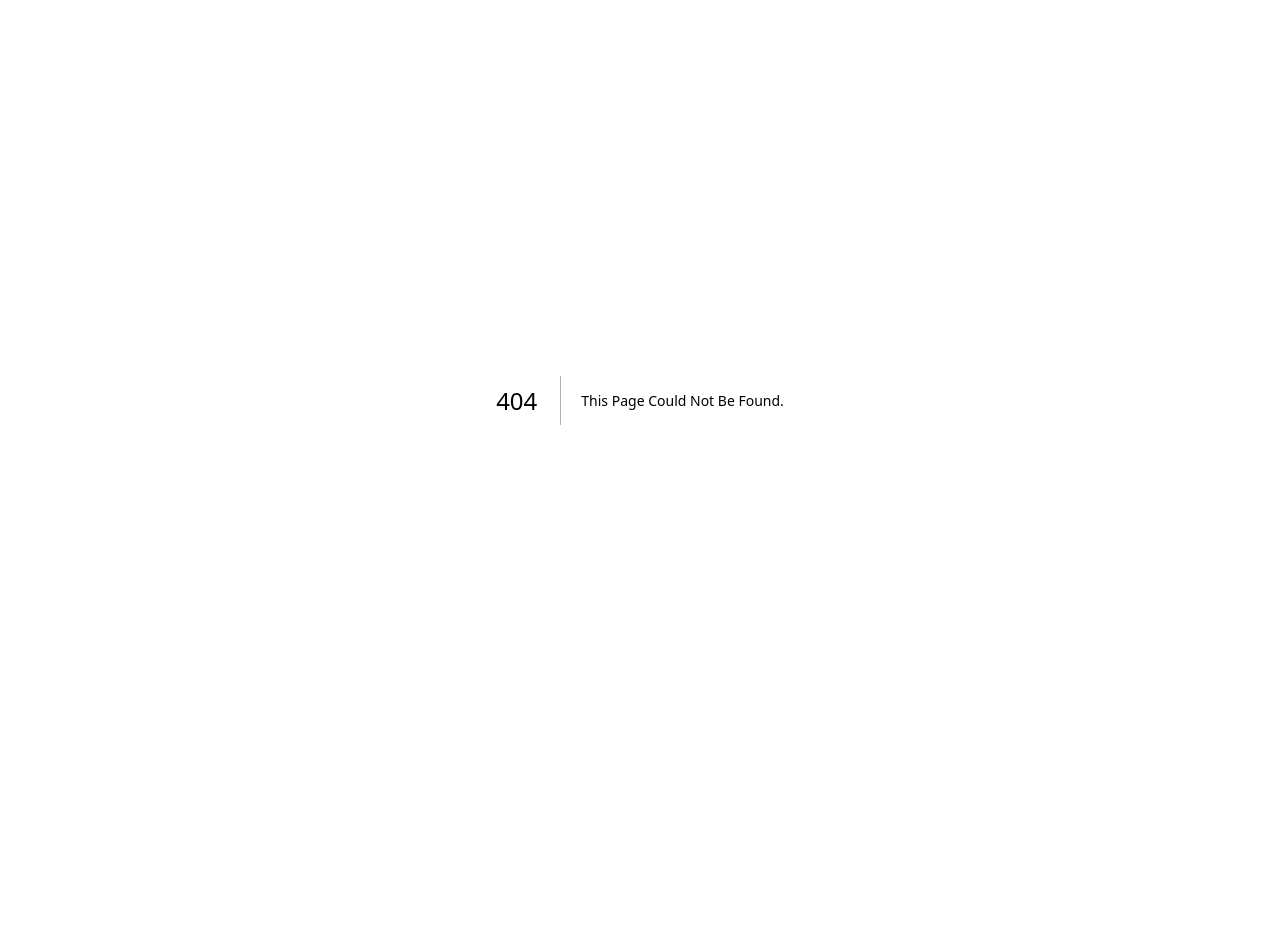
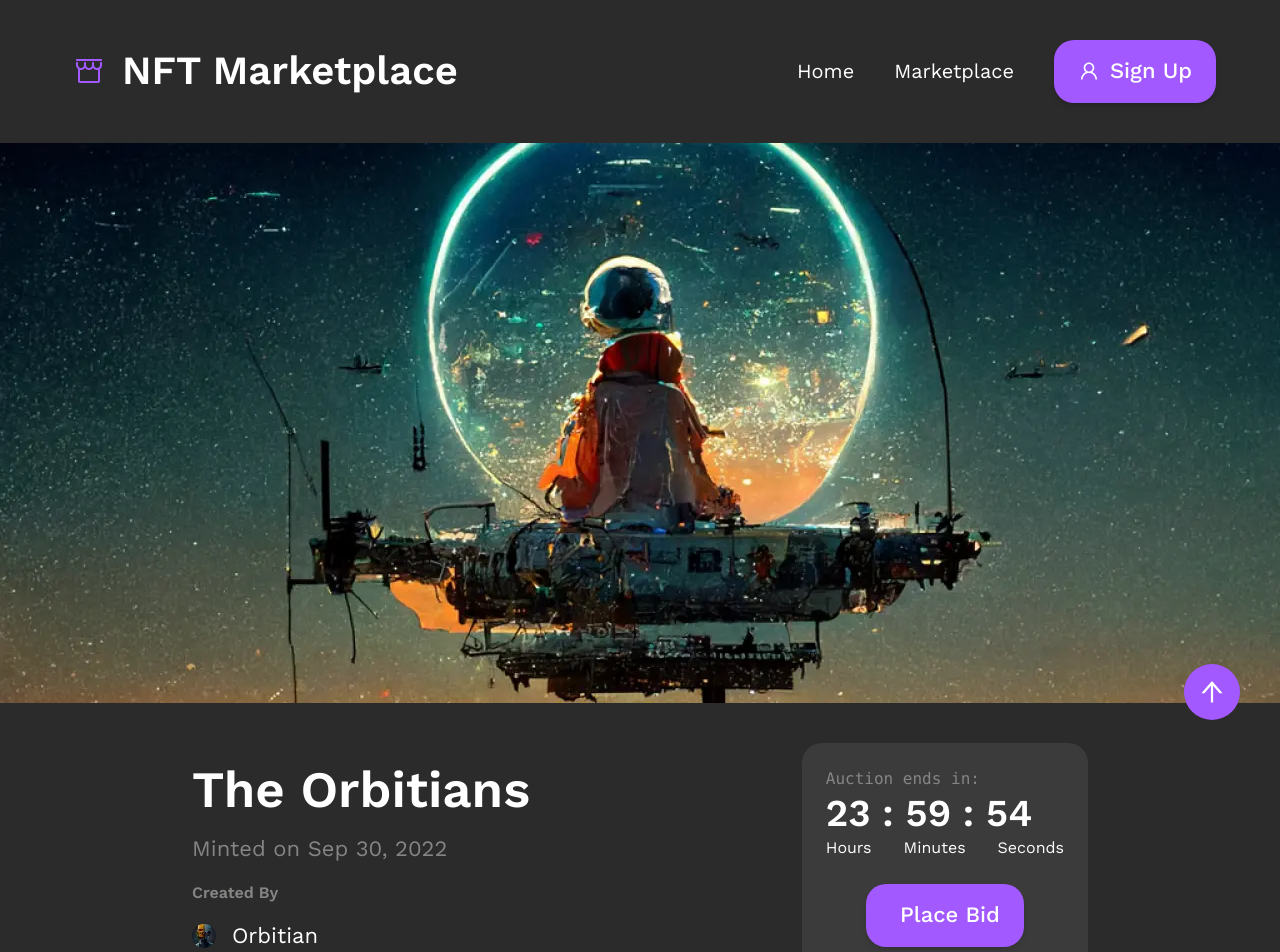
Before and after one commit to phattien991412/nftmarketplace, a Next.js app: page /nft/orbitians in a window 1280 px wide. Before the commit this address had no page. Shown: the top 952 px of the page. Before the commit the page ends 800 px from the top, so only its background shows below. Built offline with nearby package versions, Linux system fonts and the light colour scheme.

Commit message:
create new file

```diff
--- a/components/HomePage/Collection.HomePage.jsx
+++ b/components/HomePage/Collection.HomePage.jsx
@@ -38,7 +38,7 @@ const Collection = () => {
             <div>
               <BlurredImage
                 className={
-                  "hover:scale-90 cursor-pointer transition-all duration-500"
+                  "hover:scale-90 cursor-pointer"
                 }
                 src={item.cover}
                 width={300}
@@ -51,7 +51,7 @@ const Collection = () => {
                 <li key={image} className="h-[70px] w-[70px] lg:h-[100px] lg:w-[100px]">
                   <BlurredImage
                     className={
-                      "rounded-[20px] transition-all duration-500 hover:scale-90 cursor-pointer"
+                      "rounded-[20px] hover:scale-90 cursor-pointer"
                     }
                     src={image}
                     width={100}
@@ -60,7 +60,7 @@ const Collection = () => {
                   />
                 </li>
               ))}
-              <li className="grid place-items-center font-semibold h-[70px] w-[70px] lg:h-[100px] lg:w-[100px] bg-button rounded-[20px] cursor-pointer transition-all duration-500 hover:scale-90 ">
+              <li className="grid place-items-center font-semibold h-[70px] w-[70px] lg:h-[100px] lg:w-[100px] bg-button rounded-[20px] cursor-pointer hover:scale-90 ">
                 <p>1025+</p>
               </li>
             </ul>
@@ -69,8 +69,8 @@ const Collection = () => {
               <Link href={"/artis"} passHref >
                 <BlurredImage
                   src={item.avatar}
-                  width={50}
-                  height={50}
+                  width={500}
+                  height={500}
                   alt={"avatar"}
                 />
               </Link>
--- a/components/Layout/Header.jsx
+++ b/components/Layout/Header.jsx
@@ -20,14 +20,14 @@ const Header = () => {
       title: "Marketplace",
       link: "/marketplace"
     },
-    {
-      title: "Rankings",
-      link: "/rankings"
-    },
-    {
-      title: "Connect a wallet",
-      link: "/wallet"
-    },
+    // {
+    //   title: "Rankings",
+    //   link: "/rankings"
+    // },
+    // {
+    //   title: "Connect a wallet",
+    //   link: "/wallet"
+    // },
     {
       title: "Sign Up",
       link: "/signup"
@@ -60,7 +60,7 @@ const Header = () => {
             key={item.title}
             onClick={() => setSelect(item.link !== "/signup" ? item.link : "")}
             className={`${
-              item.link === select && "border-b-2 border-button"
+              item.link === select && "scale-100"
             }`}
           >
             <Link href={item.link} passHref>
--- a/components/MarketplacePage/ListNFT.MarketplacePage.jsx
+++ b/components/MarketplacePage/ListNFT.MarketplacePage.jsx
@@ -78,9 +78,6 @@ const ListNFT = ({ type }) => {
   ];
   return (
     <div className="mt-20">
-      <div className="">
-
-      </div>
       <ListCard data={type === "NFTs" ? data : []} className={"bg-primary"} alt={"nft"} />
     </div>
   );
--- /dev/null
+++ b/components/NFTPage/Banner.NFTPage.jsx
@@ -0,0 +1,107 @@
+import React from "react";
+import BlurredImage from "../ReuseComponents/BlurredImage";
+import Button from "../ReuseComponents/Button";
+import { useCountdown } from "../ReuseComponents/useCountDown";
+import { AiOutlineGlobal } from "react-icons/ai";
+
+const Banner = () => {
+  const ONE_DAY_IN_MS = 24 * 60 * 60 * 1000;
+  const NOW_IN_MS = new Date().getTime();
+  const dateTimeAfterOneDay = NOW_IN_MS + ONE_DAY_IN_MS;
+
+  const [days, hours, minutes, seconds] = useCountdown(dateTimeAfterOneDay);
+
+  const tags = ["Animation", "illustration", "black", "moon"];
+
+  return (
+    <div>
+      <BlurredImage
+        src={"/images/nft-banner.webp"}
+        className={"h-[560px]"}
+        width={1400}
+        height={500}
+        alt={"nft"}
+      />
+
+      <div className="w-[90%] xl:w-[70%] mx-auto mt-10">
+        <div className="block md:flex justify-between items-center">
+          <div>
+            <h2>The Orbitians</h2>
+            <p className="text-text py-4">Minted on Sep 30, 2022</p>
+
+            <h5 className="text-base text-text">Created By</h5>
+            <div className="flex items-center gap-4 pt-4">
+              {" "}
+              <BlurredImage
+                src={"/images/robotica.webp"}
+                width={100}
+                height={100}
+                alt={"avatar"}
+              />{" "}
+              <p>Orbitian</p>
+            </div>
+          </div>
+
+          <div className="bg-secondary rounded-[20px] grid place-items-center my-8 md:my-0">
+            <div className="p-6">
+              <p className="text-text text-base font-mono">Auction ends in:</p>
+              <h3>
+                {hours} : {minutes} : {seconds}
+              </h3>
+              <p className="text-base flex justify-between gap-8">
+                <span>Hours</span> <span>Minutes</span> <span>Seconds</span>
+              </p>
+            </div>
+
+            <div className="pb-6">
+              <Button text={"Place Bid"} />
+            </div>
+          </div>
+        </div>
+        <div className="w-[90%] md:w-3/5">
+          <h5 className="text-text text-base font-mono py-4">Description</h5>
+          <p>
+            The Orbitians is a collection of 10,000 unique NFTs on the Ethereum
+            blockchain. <br /> <br />
+            There are all sorts of beings in the NFT Universe. The most advanced
+            and friendly of the bunch are Orbitians. <br />
+            <br />
+            They live in a metal space machines, high up in the sky and only
+            have one foot on Earth. These Orbitians are a peaceful race, but
+            they have been at war with a group of invaders for many generations.
+            The invaders are called Upside-Downs, because of their inverted
+            bodies that live on the ground, yet do not know any other way to be.
+            Upside-Downs believe that they will be able to win this war if they
+            could only get an eye into Orbitian territory, so they've taken to
+            make human beings their target.
+          </p>
+        </div>
+
+        <div>
+          <h5 className="text-text text-base font-mono py-4">Description</h5>
+          <ul>
+            <li className="flex items-center gap-4 text-[22px]">
+              <AiOutlineGlobal /> <p>View on Etherscan</p>{" "}
+            </li>
+            <li className="flex items-center gap-4 text-[22px] my-2">
+              <AiOutlineGlobal /> <p>View Original</p>{" "}
+            </li>
+          </ul>
+        </div>
+
+        <div>
+          <h5 className="text-text text-base font-mono py-4">Tags</h5>
+          <ul className="flex items-center flex-wrap md:flex-nowrap gap-4">
+            {tags.map((item) => (
+              <li key={item}>
+                <Button text={item} color={"bg-secondary"} className={"rounded-[50px] text-center"}/>
+              </li>
+            ))}
+          </ul>
+        </div>
+      </div>
+    </div>
+  );
+};
+
+export default Banner;
--- /dev/null
+++ b/components/NFTPage/Collections.NFTPage.jsx
@@ -0,0 +1,95 @@
+import React from 'react';
+import ListCard from '../ReuseComponents/ListCard';
+import Button from '../ReuseComponents/Button';
+import { BsArrowRight } from 'react-icons/bs';
+import Link from 'next/link';
+
+const Collections = () => {
+    const data = [
+        {
+          cover: "/images/marketplace.webp",
+          title: "Magic Mushroom 0325",
+          name: "Orbitian",
+          avatar: "/images/robotica.webp"
+        },
+        {
+          cover: "/images/marketplace1.webp",
+          title: "Happy Robot 032",
+          name: "Orbitian",
+          avatar: "/images/robotica.webp"
+        },
+        {
+          cover: "/images/marketplace2.webp",
+          title: "Happy Robot 024",
+          name: "Orbitian",
+          avatar: "/images/robotica.webp"
+        },
+        {
+          cover: "/images/marketplace3.webp",
+          title: "Designer Bear",
+          name: "Orbitian",
+          avatar: "/images/robotica.webp"
+        },
+        {
+          cover: "/images/marketplace4.webp",
+          title: "Colorful Dog 0356",
+          name: "Orbitian",
+          avatar: "/images/robotica.webp"
+        },
+        {
+          cover: "/images/marketplace5.webp",
+          title: "Dancing Robot 0312",
+          name: "Orbitian",
+          avatar: "/images/robotica.webp"
+        },
+        {
+          cover: "/images/marketplace6.webp",
+          title: "Cherry Blossom Girl 035",
+          name: "Orbitian",
+          avatar: "/images/robotica.webp"
+        },
+        {
+          cover: "/images/marketplace7.webp",
+          title: "Space Travel",
+          name: "Orbitian",
+          avatar: "/images/robotica.webp"
+        },
+        {
+          cover: "/images/marketplace8.webp",
+          title: "Sunset Dimension",
+          name: "Orbitian",
+          avatar: "/images/robotica.webp"
+        },
+        {
+          cover: "/images/marketplace9.webp",
+          title: "Desert Walk",
+          name: "Orbitian",
+          avatar: "/images/robotica.webp"
+        },
+        {
+          cover: "/images/marketplace10.webp",
+          title: "IceCream Ape 0324",
+          name: "Orbitian",
+          avatar: "/images/robotica.webp"
+        },
+        {
+          cover: "/images/marketplace11.webp",
+          title: "Colorful Dog 0344",
+          name: "Orbitian",
+          avatar: "/images/robotica.webp"
+        }
+      ];
+    return (
+        <>
+            <div className='block lg:flex justify-between items-center my-20'>
+                <h3 className='my-8 lg:my-0'>More from this artist</h3>
+                <Link href={"/artis/animakid"}>
+                <Button text={"Go To Artist Page"} icon={<BsArrowRight/>} className={"bg-transparent border-2 border-button"} />
+                </Link>
+            </div>
+            <ListCard data={data} className={"bg-secondary"} alt={"nft"} />
+        </>
+    );
+};
+
+export default Collections;
--- /dev/null
+++ b/components/NFTPage/index.jsx
@@ -0,0 +1,16 @@
+import React from "react";
+import Banner from "./Banner.NFTPage";
+import Collections from "./Collections.NFTPage";
+
+const NFTPage = () => {
+  return (
+    <>
+      <Banner />
+      <div className="w-[90%] xl:w-[70%] mx-auto mt-20">
+        <Collections />
+      </div>
+    </>
+  );
+};
+
+export default NFTPage;
--- a/components/ProfilePage/Banner.ProfilePage.jsx
+++ b/components/ProfilePage/Banner.ProfilePage.jsx
@@ -44,7 +44,7 @@ const Banner = () => {
 
       <div className="w-[90%] xl:w-[70%] mx-auto mt-20">
         <div className="block lg:flex justify-between items-center mb-4">
-          <h2 className="text-[51px]">Animakid</h2>
+          <h2>Animakid</h2>
           <div className="block sm:flex gap-4 mt-4 lg:mt-0">
             <Button text={"0xc0E3...B79C"} icon={<PiCopy />} />
             <Button
--- a/components/ReuseComponents/ListCard.jsx
+++ b/components/ReuseComponents/ListCard.jsx
@@ -1,5 +1,6 @@
 import React from "react";
 import BlurredImage from "./BlurredImage";
+import Link from "next/link";
 
 const ListCard = ({ data, alt, className }) => {
   return (
@@ -9,6 +10,7 @@ const ListCard = ({ data, alt, className }) => {
           key={item.avatar}
           className="hover:scale-90 transition-all duration-500 cursor-pointer"
         >
+          <Link href={"/nft/orbitians"}  passHref>
           <div className="rounded-tr-[20px] rounded-tl-[20px] overflow-hidden">
             <BlurredImage src={item.cover} width={400} height={400} alt={alt} />
           </div>
@@ -16,14 +18,12 @@ const ListCard = ({ data, alt, className }) => {
             <div className="p-8">
               <h5>{item.title}</h5>
               <div className="flex items-center gap-4 my-4">
-                <div>
                   <BlurredImage
                     src={item.avatar}
                     width={100}
                     height={100}
                     alt={"avatar"}
                   />
-                </div>
                 <p>{item.name}</p>
               </div>
 
@@ -40,6 +40,7 @@ const ListCard = ({ data, alt, className }) => {
               </div>
             </div>
           </div>
+          </Link>
         </div>
       )) :
         <div className="w-full text-3xl text-text font-semibold">Nothing to show here</div>
--- /dev/null
+++ b/components/ReuseComponents/useCountDown.jsx
@@ -0,0 +1,32 @@
+import { useEffect, useState } from "react";
+
+const useCountdown = (targetDate) => {
+  const countDownDate = new Date(targetDate).getTime();
+  const [countDown, setCountDown] = useState(
+    countDownDate - new Date().getTime()
+  );
+
+  useEffect(() => {
+    const interval = setInterval(() => {
+      setCountDown((prevCountDown) => prevCountDown - 1000);
+    }, 1000);
+
+    return () => clearInterval(interval);
+  }, []);
+
+  return getReturnValues(countDown);
+};
+
+const getReturnValues = (countDown) => {
+  // calculate time left
+  const days = Math.floor(countDown / (1000 * 60 * 60 * 24));
+  const hours = Math.floor(
+    (countDown % (1000 * 60 * 60 * 24)) / (1000 * 60 * 60)
+  );
+  const minutes = Math.floor((countDown % (1000 * 60 * 60)) / (1000 * 60));
+  const seconds = Math.floor((countDown % (1000 * 60)) / 1000);
+
+  return [days, hours, minutes, seconds];
+};
+
+export { useCountdown };
--- /dev/null
+++ b/pages/nft/[id].jsx
@@ -0,0 +1,16 @@
+import dynamic from "next/dynamic";
+
+import Layout from "@/components/Layout";
+const NFTPage = dynamic(() => import("@/components/NFTPage"));
+
+export default function NFT() {
+  return (
+    <>
+      <NFTPage />
+    </>
+  );
+}
+
+NFT.getLayout = function getLayout(page) {
+  return <Layout>{page}</Layout>;
+};
--- a/styles/globals.css
+++ b/styles/globals.css
@@ -52,7 +52,7 @@ h1 {
 }
 
 h2 {
-  /* font-size: 51px; */
+  font-size: 51px;
   font-weight: 600;
   line-height: 110%;
   text-transform: capitalize;
@@ -126,3 +126,49 @@ picture {
     content: none;
   }
 }
+
+.blur-img {
+  position: relative;
+  /* background-repeat: no-repeat;
+  background-size: cover;
+  pointer-events: none; */
+}
+
+.blur-img::before {
+  content: "";
+  position: absolute;
+  inset: 0;
+  opacity: 0;
+  animation: pulse 2.5s infinite;
+  background-color: #fff;
+  pointer-events: none;
+}
+
+@keyframes pulse {
+  0% {
+    opacity: 0;
+  }
+  50% {
+    opacity: 0.1;
+  }
+  100% {
+    opacity: 0;
+  }
+}
+
+.blur-img.loaded::before {
+  animation: none;
+  content: none;
+}
+
+.blur-img img {
+  opacity: 0;
+  transition-property: all;
+  transition-timing-function: cubic-bezier(0.4, 0, 0.2, 1);
+  transition-duration: 500ms;
+  pointer-events: auto;
+}
+
+.blur-img.loaded img {
+  opacity: 1;
+}
```
Also changed, not shown: public/images/nft-banner.webp (added).
